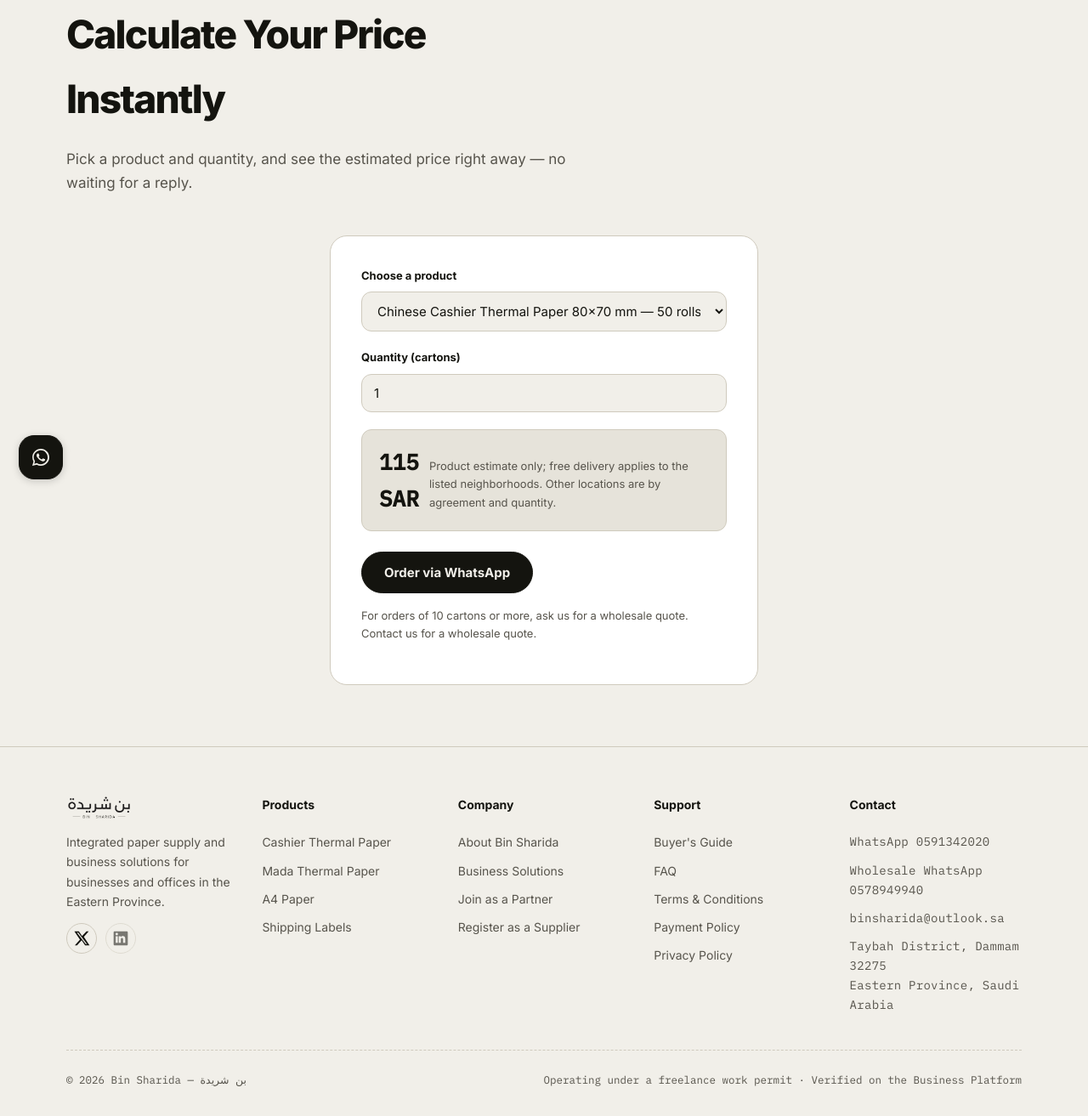
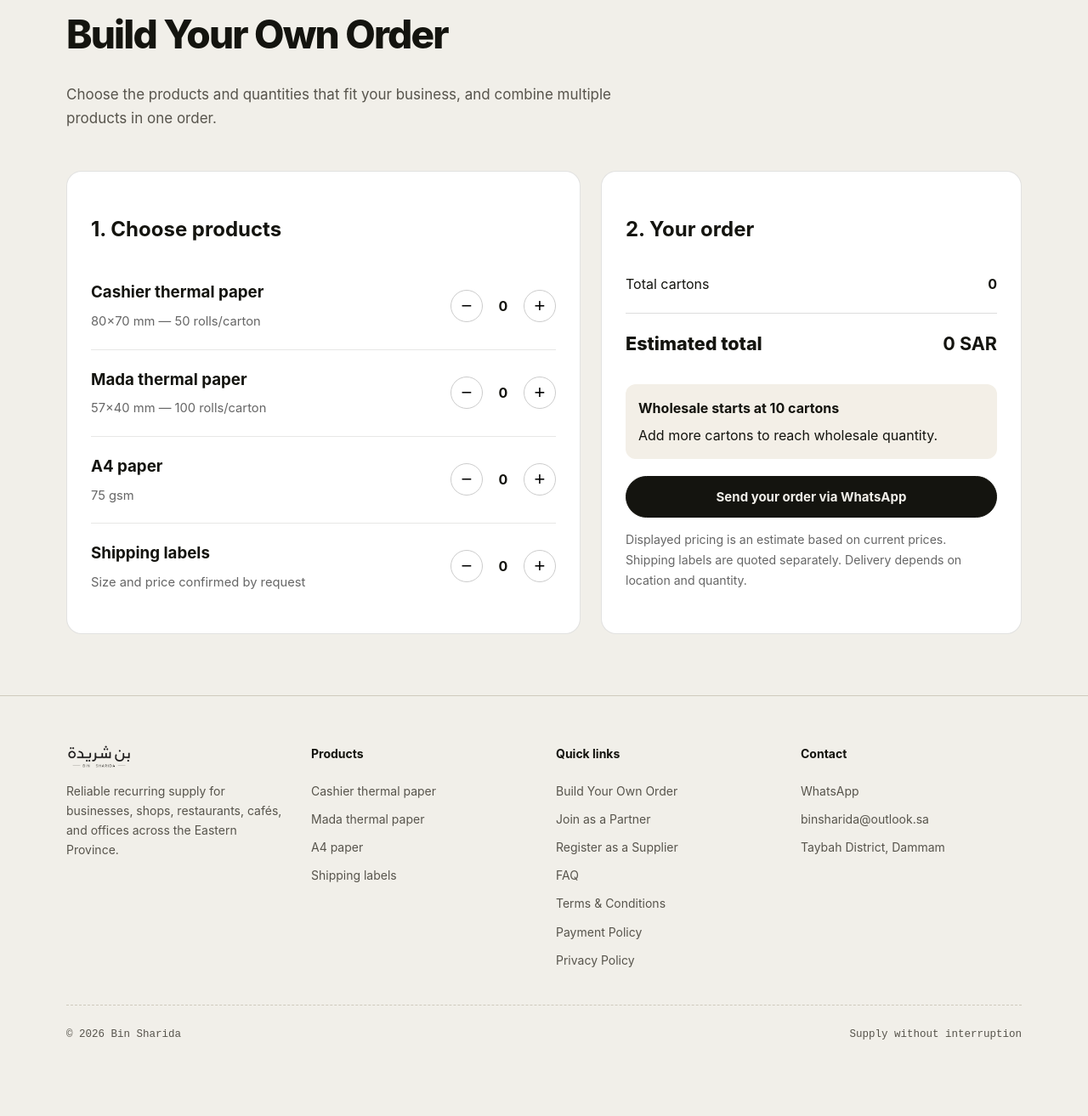
Before and after one commit to dasdossary-eng/waseet, a plain HTML site: page en/calculator.html in a window 1280 px wide. Shown: the part 214-1527 px from the top of the page at 85% size. After the commit the page ends 1473 px from the top, so only its background shows below. Drawn offline with Linux system fonts and the light colour scheme.

Commit message:
Create English Build Your Own Order page

```diff
--- a/en/calculator.html
+++ b/en/calculator.html
@@ -1,169 +1,29 @@
 <!doctype html>
 <html lang="en" dir="ltr">
-  <head>
-    <meta charset="UTF-8" />
-    <meta name="viewport" content="width=device-width, initial-scale=1.0" />
-    <title>Calculate Your Price — Bin Sharida</title>
-    <meta
-      name="description"
-      content="Calculate your order price for Cashier, Mada, or A4 paper instantly, and order directly via WhatsApp."
-    />
-    <link rel="preconnect" href="https://fonts.googleapis.com" />
-    <link rel="preconnect" href="https://fonts.gstatic.com" crossorigin />
-    <link
-      href="https://fonts.googleapis.com/css2?family=Cairo:wght@400;500;600;700;800&family=Inter:wght@400;500;600;700;800&family=IBM+Plex+Mono:wght@400;500&display=swap"
-      rel="stylesheet"
-    />
-    <link rel="stylesheet" href="../assets/style.css?v=8" />
-    <link rel="icon" type="image/png" href="../assets/favicon.png" />
-  </head>
-  <body>
-    <header>
-      <nav class="nav">
-        <a class="brand" href="./index.html"
-          ><img src="../assets/logo.png" alt="بن شريدة — Bin Sharida"
-        /></a>
-        <div class="navlinks">
-          <a href="./index.html#products">Products</a>
-          <a href="./solutions.html">Business Solutions</a>
-          <a href="./index.html#about">About Bin Sharida</a>
-          <a href="./index.html#quote">Contact</a>
-        </div>
-        <div class="nav-right">
-          <a class="lang-switch" href="../ar/index.html">العربية</a>
-          <a href="./index.html#quote" class="nav-cta">Get a Quote</a>
-          <button
-            class="navtoggle"
-            aria-label="menu"
-            onclick="document.querySelector('.navlinks').classList.toggle('open')"
-          >
-            ≡
-          </button>
-        </div>
-      </nav>
-    </header>
-
-    <main>
-      <div class="wrap">
-        <p class="breadcrumb"><a href="./index.html">Home</a> / Calculate Your Price</p>
-      </div>
-
-      <section class="page-hero">
-        <div class="wrap">
-          <p class="kicker mono">Price Calculator</p>
-          <h1>Calculate Your Price Instantly</h1>
-          <p class="lead">
-            Pick a product and quantity, and see the estimated price right away — no waiting for a
-            reply.
-          </p>
-        </div>
-      </section>
-
-      <section style="padding-top: 0">
-        <div class="wrap" style="max-width: 560px">
-          <div class="quote">
-            <div class="quote-form" style="padding: 36px">
-              <div class="field">
-                <label for="calcProduct">Choose a product</label>
-                <select id="calcProduct">
-                  <option value="115|Cashier Thermal Paper">
-                    Chinese Cashier Thermal Paper 80×70 mm — 50 rolls/carton — 115 SAR
-                  </option>
-                  <option value="75|Mada Thermal Paper">Chinese Mada Thermal Paper 57×40 mm — 100 rolls/carton — 75 SAR</option>
-                  <option value="100|A4 Paper">A4 Paper — 100 SAR/carton</option>
-                </select>
-              </div>
-              <div class="field">
-                <label for="calcQty">Quantity (cartons)</label>
-                <input type="number" id="calcQty" min="1" value="1" />
-              </div>
-              <div class="price-tag" style="margin-top: 8px">
-                <span class="amount" id="calcTotal">115 SAR</span>
-                <span class="note" id="calcNote">Product estimate only; free delivery applies to the listed neighborhoods. Other areas are by agreement and quantity.</span>
-              </div>
-              <div class="submit-row" style="margin-top: 20px">
-                <button type="button" id="calcOrderBtn" class="btn btn-primary">Order via WhatsApp</button>
-              </div>
-              <p class="form-note" style="margin-top: 16px">
-                For orders of 10 cartons or more, ask us for a wholesale quote.
-                <a href="https://wa.me/966591342020">Contact us for a wholesale quote</a>.
-              </p>
-            </div>
-          </div>
-        </div>
-      </section>
-    </main>
-
-    <footer>
-      <div class="wrap">
-        <div class="footer-grid">
-          <div class="footer-brand">
-            <img src="../assets/logo.png" alt="بن شريدة — Bin Sharida" />
-            <p>
-              Integrated paper supply and business solutions for businesses and offices in the
-              Eastern Province.
-            </p>
-            <div class="social-icons" aria-label="Social media"><a class="social-icon" href="https://x.com/binsharida_sa" target="_blank" rel="noopener" aria-label="X — @binsharida_sa" title="X"><svg viewBox="0 0 24 24" aria-hidden="true"><path d="M18.9 2H22l-6.78 7.75L23.2 22h-6.25l-4.9-7.42L5.56 22H2.43l7.25-8.29L1.8 2h6.4l4.43 6.77L18.9 2Zm-1.1 18h1.73L7.27 3.9H5.42L17.8 20Z"/></svg></a><span class="social-icon" aria-label="LinkedIn profile coming soon" aria-disabled="true" title="LinkedIn"><svg viewBox="0 0 24 24" aria-hidden="true"><path d="M20.45 2H3.55C2.69 2 2 2.68 2 3.52v16.96c0 .84.69 1.52 1.55 1.52h16.9c.86 0 1.55-.68 1.55-1.52V3.52c0-.84-.69-1.52-1.55-1.52ZM7.93 18.34H4.96V9h2.97v9.34ZM6.45 7.73a1.72 1.72 0 1 1 0-3.44 1.72 1.72 0 0 1 0 3.44Zm11.9 10.61h-2.96v-4.54c0-1.08-.02-2.46-1.5-2.46-1.5 0-1.73 1.17-1.73 2.38v4.62H9.2V9h2.84v1.28h.04c.4-.73 1.36-1.5 2.8-1.5 3 0 3.56 1.97 3.56 4.54v5.02Z"/></svg></span></div>
-          </div>
-          <div class="footer-col">
-            <h4>Products</h4>
-            <a href="./thermal.html">Cashier Thermal Paper</a>
-            <a href="./mada.html">Mada Thermal Paper</a>
-            <a href="./a4.html">A4 Paper</a>
-            <a href="./labels.html">Shipping Labels</a>
-          </div>
-          <div class="footer-col">
-            <h4>Company</h4>
-            <a href="./index.html#about">About Bin Sharida</a>
-            <a href="./solutions.html">Business Solutions</a>
-            <a href="./partners.html">Join as a Partner</a>
-            <a href="./suppliers.html">Register as a Supplier</a>
-          </div>
-          <div class="footer-col">
-            <h4>Support</h4>
-            <a href="./hub.html">Buyer's Guide</a>
-            <a href="./faq.html">FAQ</a>
-            <a href="./terms.html">Terms & Conditions</a>
-            <a href="./payment.html">Payment Policy</a>
-            <a href="./privacy.html">Privacy Policy</a>
-          </div>
-          <div class="footer-col">
-            <h4>Contact</h4>
-            <a href="https://wa.me/966591342020" target="_blank" rel="noopener" class="mono"
-              >WhatsApp 0591342020</a
-            >
-            <a href="https://wa.me/966578949940" target="_blank" rel="noopener" class="mono"
-              >Wholesale WhatsApp 0578949940</a
-            >
-            <a href="mailto:binsharida@outlook.sa" class="mono">binsharida@outlook.sa</a>
-            <span class="mono"
-              >Taybah District, Dammam 32275<br />Eastern Province, Saudi Arabia</span
-            >
-          </div>
-        </div>
-        <div class="footer-bottom">
-          <span>© 2026 Bin Sharida — بن شريدة</span>
-          <span>Operating under a freelance work permit · Verified on the Business Platform</span>
-        </div>
-      </div>
-    </footer>
-
-
-
-    <a
-      class="whatsapp-float"
-      href="https://wa.me/966591342020"
-      target="_blank"
-      rel="noopener"
-      aria-label="WhatsApp"
-    >
-      <svg viewBox="0 0 24 24" fill="currentColor">
-        <path
-          d="M12.04 2c-5.5 0-9.96 4.46-9.96 9.96 0 1.76.46 3.48 1.33 5L2 22l5.2-1.36a9.9 9.9 0 0 0 4.84 1.24h.01c5.5 0 9.96-4.46 9.96-9.96S17.54 2 12.04 2zm0 18.2h-.01c-1.53 0-3.02-.41-4.32-1.19l-.31-.18-3.09.81.83-3.01-.2-.31a8.18 8.18 0 0 1-1.26-4.36c0-4.52 3.68-8.2 8.21-8.2 2.19 0 4.25.86 5.8 2.4a8.14 8.14 0 0 1 2.4 5.8c0 4.52-3.68 8.2-8.05 8.2zm4.5-6.14c-.25-.12-1.46-.72-1.68-.8-.23-.08-.39-.12-.56.13-.16.24-.64.8-.78.96-.14.16-.29.18-.53.06-.25-.12-1.04-.38-1.98-1.22-.73-.65-1.23-1.46-1.37-1.7-.14-.24-.02-.38.11-.5.11-.11.25-.29.37-.43.12-.14.16-.24.24-.4.08-.16.04-.31-.02-.43-.06-.12-.56-1.35-.77-1.85-.2-.48-.4-.42-.56-.42-.14 0-.31-.02-.47-.02s-.43.06-.66.31c-.23.24-.86.85-.86 2.06 0 1.22.89 2.4 1.01 2.56.12.16 1.75 2.67 4.24 3.74.59.26 1.06.41 1.42.52.6.19 1.14.16 1.57.1.48-.07 1.46-.6 1.67-1.17.2-.58.2-1.07.14-1.17-.06-.1-.22-.16-.47-.28z"
-        />
-      </svg>
-    </a>
-
-    <script src="../assets/main.js?v=8"></script>
-  </body>
-</html>
+<head>
+<meta charset="UTF-8" /><meta name="viewport" content="width=device-width, initial-scale=1.0" />
+<title>Build Your Own Order — Bin Sharida</title>
+<link rel="stylesheet" href="../assets/style.css?v=11" /><link rel="icon" type="image/png" href="../assets/favicon.png" />
+<style>
+.bundle-grid{display:grid;grid-template-columns:1.1fr .9fr;gap:24px}.bundle-products,.bundle-summary{background:#fff;border:1px solid rgba(20,20,15,.12);border-radius:18px;padding:28px}.bundle-product{display:grid;grid-template-columns:1fr auto;gap:18px;align-items:center;padding:20px 0;border-bottom:1px solid rgba(20,20,15,.1)}.bundle-product:last-child{border-bottom:0}.bundle-product h3{margin:0 0 6px}.bundle-product p{margin:0;color:#666;font-size:.92rem}.qty-control{display:flex;align-items:center;gap:10px}.qty-control button{width:38px;height:38px;border:1px solid #ccc;background:#fff;border-radius:50%;font-size:22px;cursor:pointer}.qty-control output{min-width:28px;text-align:center;font-weight:700}.summary-line{display:flex;justify-content:space-between;gap:20px;padding:12px 0}.summary-total{font-size:1.35rem;font-weight:800;border-top:1px solid #ddd;margin-top:8px;padding-top:18px}.wholesale{margin-top:18px;padding:15px;border-radius:12px;background:#f3efe7}.wholesale strong{display:block;margin-bottom:5px}.whatsapp-order{width:100%;margin-top:20px}.bundle-note{font-size:.88rem;color:#666;line-height:1.7}@media(max-width:800px){.bundle-grid{grid-template-columns:1fr}.bundle-products,.bundle-summary{padding:20px}}
+</style>
+</head>
+<body>
+<header><nav class="nav"><a class="brand" href="./index.html"><img src="../assets/logo.png" alt="Bin Sharida" /></a><div class="navlinks"><a href="./index.html#products">Products</a><a href="./calculator.html">Build Your Own Order</a><a href="./index.html#about">Why Us?</a><a href="./index.html#quote">Contact</a></div><div class="nav-right"><a class="lang-switch" href="../ar/calculator.html">العربية</a><a href="#builder" class="nav-cta">Build Your Order</a><button class="navtoggle" aria-label="Open menu" type="button">≡</button></div></nav></header>
+<main id="builder"><div class="wrap"><p class="breadcrumb"><a href="./index.html">Home</a> / Build Your Own Order</p></div><section class="page-hero"><div class="wrap"><p class="kicker mono">Build Your Order</p><h1>Build Your Own Order</h1><p class="lead">Choose the products and quantities that fit your business, and combine multiple products in one order.</p></div></section>
+<section style="padding-top:0"><div class="wrap"><div class="bundle-grid"><div class="bundle-products"><h2>1. Choose products</h2>
+<div class="bundle-product" data-name="Cashier thermal paper" data-price="115"><div><h3>Cashier thermal paper</h3><p>80×70 mm — 50 rolls/carton</p></div><div class="qty-control"><button type="button" data-action="minus">−</button><output>0</output><button type="button" data-action="plus">+</button></div></div>
+<div class="bundle-product" data-name="Mada thermal paper" data-price="75"><div><h3>Mada thermal paper</h3><p>57×40 mm — 100 rolls/carton</p></div><div class="qty-control"><button type="button" data-action="minus">−</button><output>0</output><button type="button" data-action="plus">+</button></div></div>
+<div class="bundle-product" data-name="A4 paper" data-price="100"><div><h3>A4 paper</h3><p>75 gsm</p></div><div class="qty-control"><button type="button" data-action="minus">−</button><output>0</output><button type="button" data-action="plus">+</button></div></div>
+<div class="bundle-product" data-name="Shipping labels" data-price="0"><div><h3>Shipping labels</h3><p>Size and price confirmed by request</p></div><div class="qty-control"><button type="button" data-action="minus">−</button><output>0</output><button type="button" data-action="plus">+</button></div></div>
+</div>
+<div class="bundle-summary"><h2>2. Your order</h2><div id="summary"></div><div class="summary-line"><span>Total cartons</span><strong id="cartons">0</strong></div><div class="summary-line summary-total"><span>Estimated total</span><strong id="total">0 SAR</strong></div><div class="wholesale"><strong>Wholesale starts at 10 cartons</strong><span id="wholesaleText">Add more cartons to reach wholesale quantity.</span></div><button type="button" class="btn btn-primary whatsapp-order" id="sendOrder">Send your order via WhatsApp</button><p class="bundle-note">Displayed pricing is an estimate based on current prices. Shipping labels are quoted separately. Delivery depends on location and quantity.</p></div>
+</div></div></section></main>
+<footer><div class="wrap"><div class="footer-grid"><div class="footer-brand"><img src="../assets/logo.png" alt="Bin Sharida" /><p>Reliable recurring supply for businesses, shops, restaurants, cafés, and offices across the Eastern Province.</p></div><div class="footer-col"><h4>Products</h4><a href="./thermal.html">Cashier thermal paper</a><a href="./mada.html">Mada thermal paper</a><a href="./a4.html">A4 paper</a><a href="./labels.html">Shipping labels</a></div><div class="footer-col"><h4>Quick links</h4><a href="./calculator.html">Build Your Own Order</a><a href="./partners.html">Join as a Partner</a><a href="./suppliers.html">Register as a Supplier</a><a href="./faq.html">FAQ</a><a href="./terms.html">Terms & Conditions</a><a href="./payment.html">Payment Policy</a><a href="./privacy.html">Privacy Policy</a></div><div class="footer-col"><h4>Contact</h4><a href="https://wa.me/966591342020" target="_blank" rel="noopener">WhatsApp</a><a href="mailto:binsharida@outlook.sa">binsharida@outlook.sa</a><span>Taybah District, Dammam</span></div></div><div class="footer-bottom"><span>© 2026 Bin Sharida</span><span>Supply without interruption</span></div></div></footer>
+<script>
+const products=[...document.querySelectorAll('.bundle-product')],summary=document.getElementById('summary'),cartonsEl=document.getElementById('cartons'),totalEl=document.getElementById('total'),wholesaleText=document.getElementById('wholesaleText');
+products.forEach(card=>{let qty=0;const out=card.querySelector('output');card.querySelector('[data-action="minus"]').onclick=()=>{qty=Math.max(0,qty-1);out.textContent=qty;render()};card.querySelector('[data-action="plus"]').onclick=()=>{qty++;out.textContent=qty;render()};card._getQty=()=>qty});
+function render(){summary.innerHTML='';let cartons=0,total=0,items=[];products.forEach(c=>{const q=c._getQty();if(q){const name=c.dataset.name,price=+c.dataset.price;cartons+=q;total+=q*price;items.push({name,q,price})}});items.forEach(i=>{const row=document.createElement('div');row.className='summary-line';row.innerHTML='<span>'+i.name+' × '+i.q+'</span><strong>'+(i.price?(i.q*i.price).toLocaleString()+' SAR':'By request')+'</strong>';summary.appendChild(row)});cartonsEl.textContent=cartons;totalEl.textContent=total.toLocaleString()+' SAR';wholesaleText.textContent=cartons>=10?'✓ Your order qualifies for wholesale pricing. We will confirm the final price on WhatsApp.':(10-cartons)+' cartons remaining to reach wholesale quantity.';return{cartons,total,items}}
+document.getElementById('sendOrder').onclick=()=>{const{cartons,total,items}=render();if(!cartons){alert('Choose at least one product.');return}const lines=['Hello, I would like to build an order from Bin Sharida:'];items.forEach(i=>lines.push('- '+i.name+': '+i.q+' carton(s)'));lines.push('Total cartons: '+cartons);if(total)lines.push('Estimated total: '+total+' SAR');if(cartons>=10)lines.push('10+ cartons — please confirm wholesale pricing and delivery.');lines.push('Please contact me to confirm the order.');window.open('https://wa.me/966591342020?text='+encodeURIComponent(lines.join('\n')),'_blank','noopener')};
+</script>
+</body></html>
```
